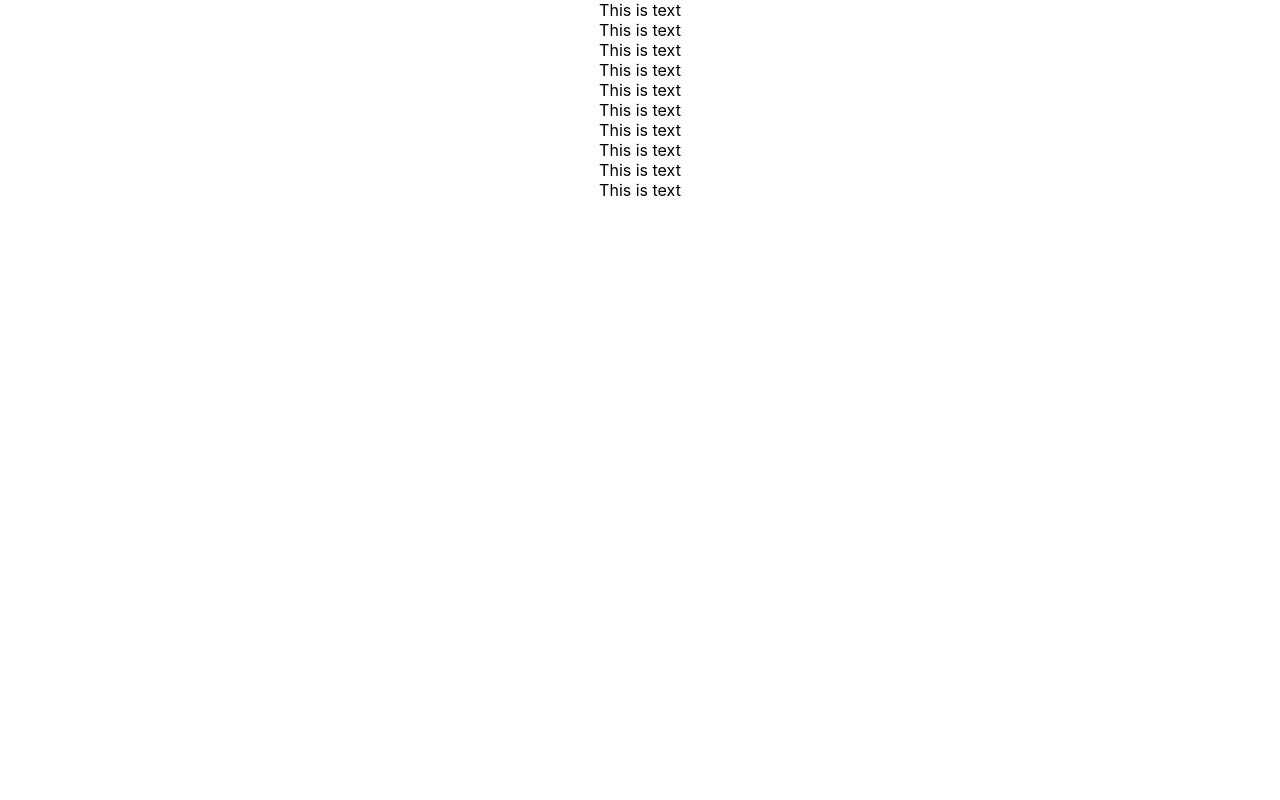
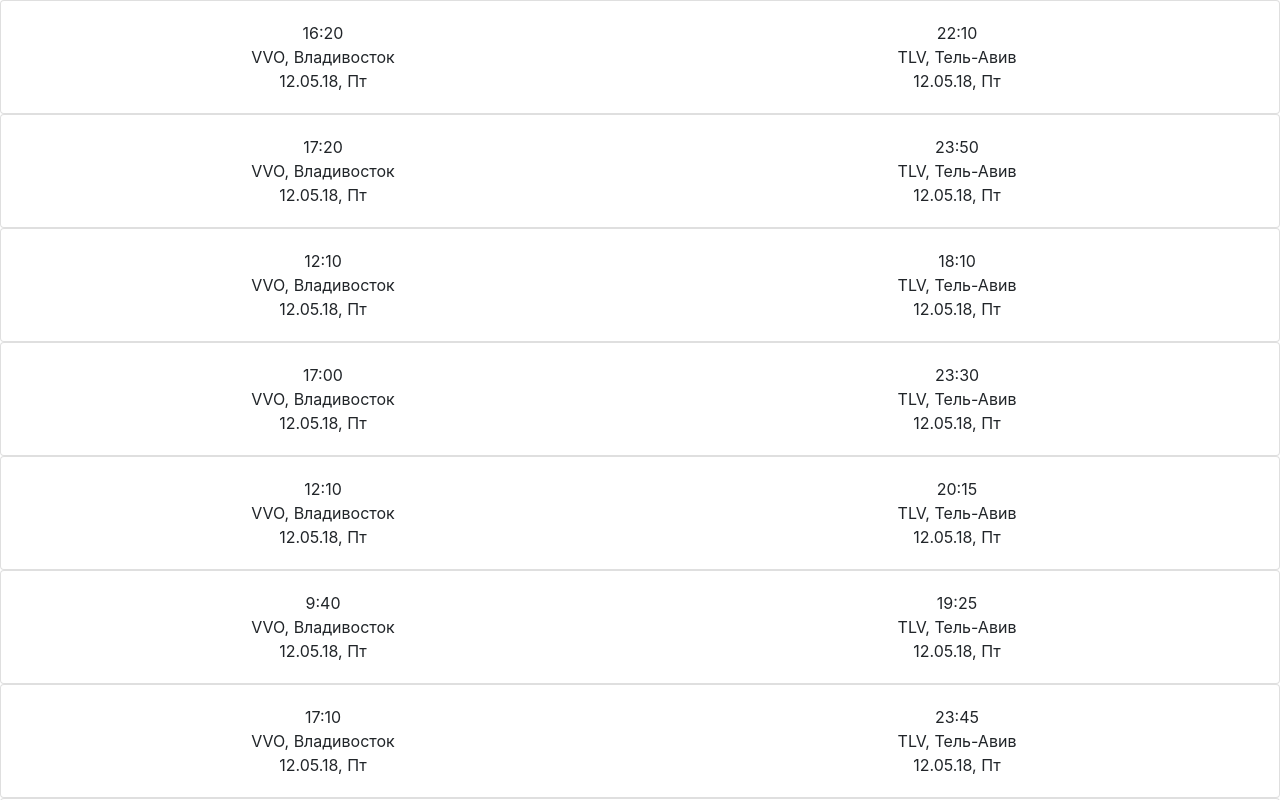
Before and after one commit to Kokoster/aviasales-frontend-test, a React (Create React App) app: page / in a window 1280 px wide. Shown: the top 800 px of the page. Built offline with nearby package versions, Linux system fonts and the light colour scheme.

Commit message:
implemented origin and destination displaying

```diff
--- a/package.json
+++ b/package.json
@@ -3,6 +3,7 @@
   "version": "0.1.0",
   "private": true,
   "dependencies": {
+    "bootstrap": "^4.1.3",
     "react": "^16.6.3",
     "react-dom": "^16.6.3",
     "react-redux": "^6.0.0",
--- a/src/components/App.jsx
+++ b/src/components/App.jsx
@@ -1,6 +1,5 @@
-import React from 'react';
-import logo from '../logo.svg';
-import './App.css';
+import React from 'react'
+import './App.css'
 import TicketsList from './TicketsList'
 
 class App extends React.Component {
--- a/src/components/Ticket.jsx
+++ b/src/components/Ticket.jsx
@@ -2,8 +2,23 @@ import React from 'react'
 
 export default class Ticket extends React.Component {
 	render() {
-		return <div>
-			This is text
+		const {ticket} = this.props
+
+		return <div className='card'>
+			<div className='card-body'>
+				<div className='row'>
+					<div className='col'>{ticket.departure_time}</div>
+					<div className='col'>{ticket.arrival_time}</div>
+				</div>
+				<div className='row'>
+					<div className='col'>{ticket.origin}, {ticket.origin_name}</div>
+					<div className='col'>{ticket.destination}, {ticket.destination_name}</div>
+				</div>
+				<div className='row'>
+					<div className='col'>{ticket.departure_date}, Пт</div>
+					<div className='col'>{ticket.arrival_date}, Пт</div>
+				</div>
+			</div>
 		</div>
 	}
 }
--- a/src/components/TicketsList.jsx
+++ b/src/components/TicketsList.jsx
@@ -9,7 +9,8 @@ export default class TicketsList extends React.Component {
 		console.log(tickets)
 
 		return <div>
-			{tickets.map(ticket => <Ticket />)}
+			{tickets.map(ticket => <Ticket
+				ticket={ticket} />)}
 		</div>
 	}
 }
--- a/src/index.js
+++ b/src/index.js
@@ -1,3 +1,4 @@
+import 'bootstrap/dist/css/bootstrap.min.css'
 import React from 'react'
 import ReactDOM from 'react-dom'
 import './index.css'
```
Also changed, not shown: 1 other file (tests, documents, lock files or other folders).
